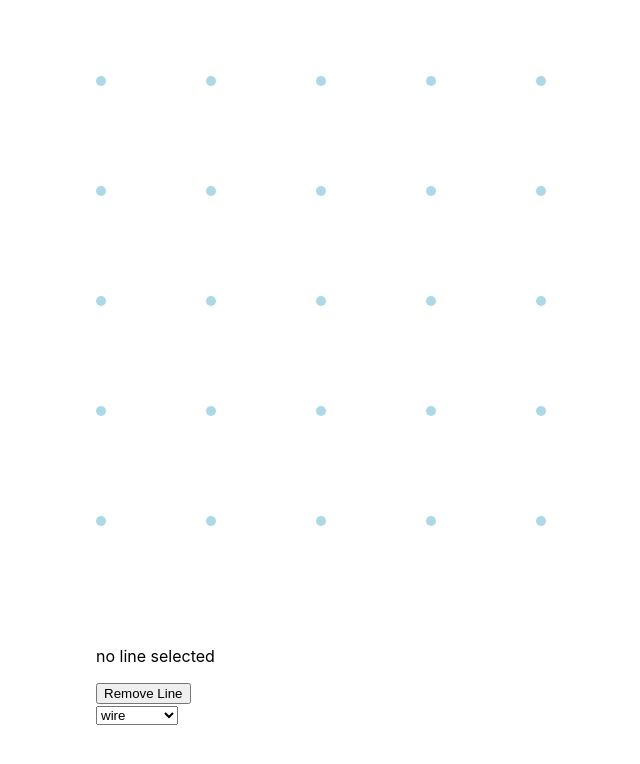
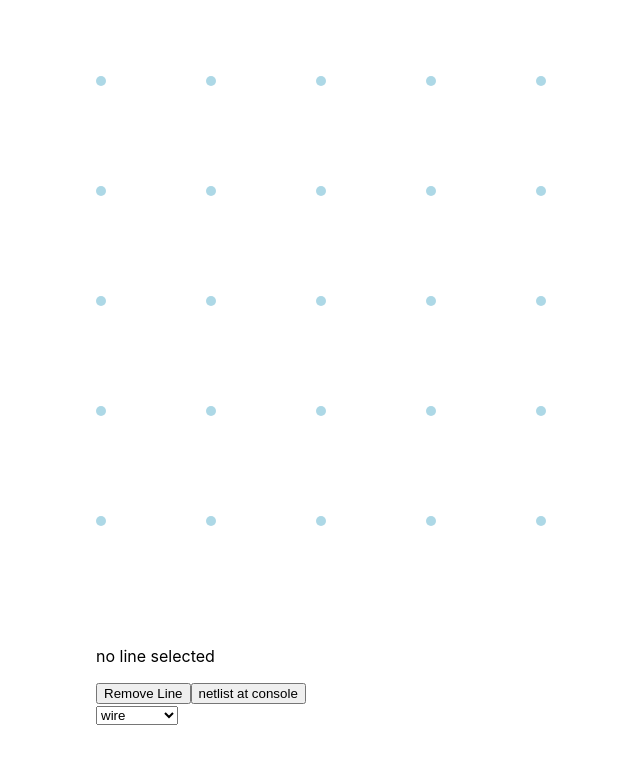
Before and after one commit to aryandas12/SparkCircuitry, a React (Create React App) app in the folder frontend/: page / in a window 1280 px wide. Shown: the top 764 px of the page, without its empty margins (269-909 px from the left). Built offline with nearby package versions, Linux system fonts and the light colour scheme.

Commit message:
Button for displaying a temporary netlist at console

```diff
--- a/frontend/src/components/CircuitCanvas.jsx
+++ b/frontend/src/components/CircuitCanvas.jsx
@@ -9,7 +9,7 @@ const Circle = styled.circle`
     cursor: pointer;
   }
 `;
-
+const tempnetList = [];
 const CircuitCanvas = () => {
   const [connectedDots, setConnectedDots] = useState([]);
   const [lines, setLines] = useState([]); // State variable to track lines
@@ -18,7 +18,8 @@ const CircuitCanvas = () => {
   const numRows = 5;
   const numCols = 5;
   const dotRadius = 5;
-  const gap = 100; // Gap between dots
+  const gap = 100;
+   // Gap between dots
 
   const [selectedComponent, setSelectedComponent] = useState('wire')
 
@@ -34,7 +35,9 @@ const CircuitCanvas = () => {
       if (row1 === row2 || col1 === col2) {
         // Second dot clicked in the same row or column, connect the dots
         const lineId = connectDots(connectedDots[0], dotId); // Get the unique line ID
-        setLines([...lines, lineId]); // Add line ID to state
+        setLines([...lines, lineId]);
+         // Add line ID to state
+
         setConnectedDots([]);
       }
     } else if (connectedDots.length === 1 && connectedDots[0] === dotId) {
@@ -59,11 +62,11 @@ const CircuitCanvas = () => {
     const x2 = +dot2.attr("cx");
     const y2 = +dot2.attr("cy");
 
-    const lineId = `line-${dotId1}-${dotId2}`; // Generate a unique line ID
+    const lineId = `${selectedComponent}-${dotId1}-${dotId2}`; // Generate a unique line ID
 
     components[selectedComponent].component(svg, lineId, handleLineClick, x1, x2, y1, y2);
 
-
+    tempnetList.push(lineId);
     return lineId; // Return the line's unique ID
   };
 
@@ -71,7 +74,9 @@ const CircuitCanvas = () => {
   const removeLine = (lineId) => {
     const svg = d3.select(svgRef.current);
     svg.select(`#${lineId}`).remove(); // Remove the line from the SVG
-    setLines(lines.filter((id) => id !== lineId)); // Remove the line's ID from state
+    setLines(lines.filter((id) => id !== lineId));
+    tempnetList.splice(tempnetList.indexOf(lineId));
+     // Remove the line's ID from state
   };
 
 
@@ -111,6 +116,7 @@ const CircuitCanvas = () => {
           if (lines.length > 0) {
             // Remove the last drawn line when the button is clicked
             // const lastLineId = lines[lines.length - 1];
+
             removeLine(selectedLine);
             setSelectedLine();
           }
@@ -118,7 +124,17 @@ const CircuitCanvas = () => {
       >
         Remove Line
       </button>
+      <button
+        onClick={() => {
+          console.log("New Netlist:")
+          for(var i=0;i<tempnetList.length;i++)
+          {console.log(tempnetList[i]);}
+        }}
+      >
+        netlist at console
+      </button>
       </div>
+
       <div>
       <select
           value={selectedComponent}
```
